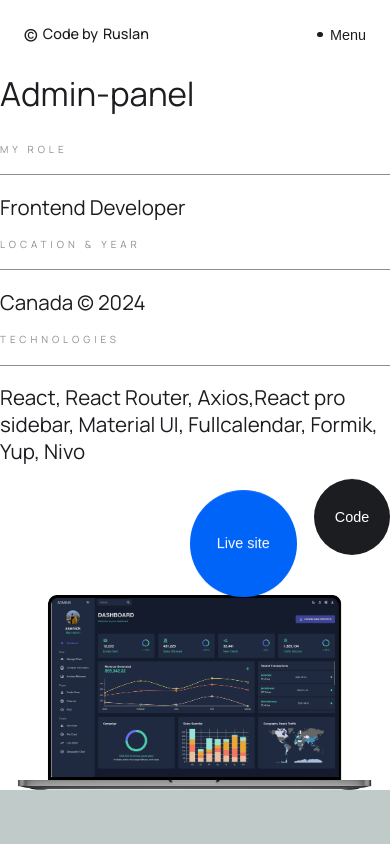
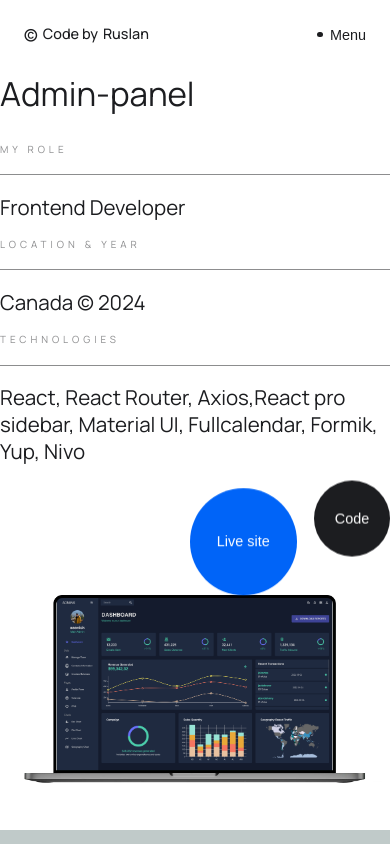
Before and after one commit to ssenick/ssenick-portfolio, a React (Vite) app: page /work/admin-panel in a window 390 px wide. Shown: the top 844 px of the page. Built offline with nearby package versions, Linux system fonts and the light colour scheme.

Commit message:
added wrapper teg

```diff
--- a/src/pages/ProjectPage/ui/ProjectLaptop/ProjectLaptop.module.scss
+++ b/src/pages/ProjectPage/ui/ProjectLaptop/ProjectLaptop.module.scss
@@ -1,5 +1,12 @@
 .ProjectLaptop {
-  position: relative;
+  padding: calc(var(--p-container) * 2) 0;
+
+  .wrapper {
+    position: relative;
+    max-width: 70vw;
+    margin: 0 auto;
+    width: 100%;
+  }
 
   .picture {
     background: rgb(100 100 100 / 40%);
@@ -7,9 +14,9 @@
     position: absolute;
     transform: translate(-50%, -50%);
     transform-origin: bottom;
-    border-radius: 1%;
+    border-radius: 1.1%;
     width: 73.7%;
-    top: 47.5%;
+    top: 47.7%;
     left: 49.9%;
 
     &::before {
@@ -46,4 +53,19 @@
       object-fit: contain;
     }
   }
+
+  @media (max-width: 992px) {
+    .wrapper {
+      max-width: 85vw;
+      margin: 0 auto;
+    }
+  }
+
+  @media (max-width: 772px) {
+    padding: calc(var(--p-container) * 2)  calc(var(--p-container) * 0.3);
+
+    .wrapper {
+      max-width: none;
+    }
+  }
 }
--- a/src/pages/ProjectPage/ui/ProjectLaptop/ProjectLaptop.tsx
+++ b/src/pages/ProjectPage/ui/ProjectLaptop/ProjectLaptop.tsx
@@ -18,7 +18,8 @@ const ProjectLaptop = memo((props: ProjectLaptopProps) => {
    const { className, images, tablet } = props;
    const { big, small } = images;
    return (
-      <div className={classNames(cls.ProjectLaptop, {}, [className])}>
+      <div className={classNames(cls.ProjectLaptop, { [cls.tablet]: tablet }, [className])}>
+         <div className={cls.wrapper}>
             <div className={cls.picture}>
                <AppImage className={cls.image} src={big} spare={small} alt="project image" loading="lazy" />
             </div>
@@ -30,6 +31,7 @@ const ProjectLaptop = memo((props: ProjectLaptopProps) => {
                />
             </div>
          </div>
+      </div>
    );
 });
 
```
Lines whose indentation alone changed are shown as unchanged.
